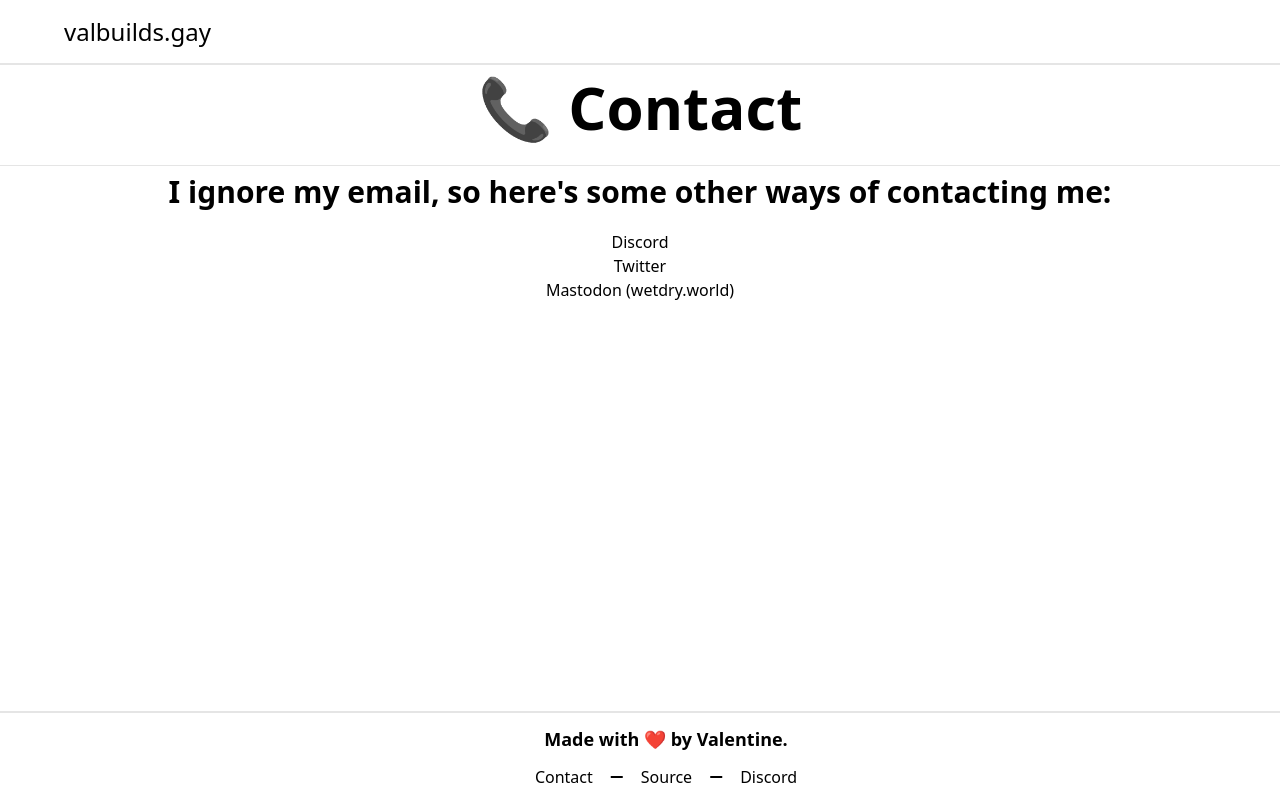
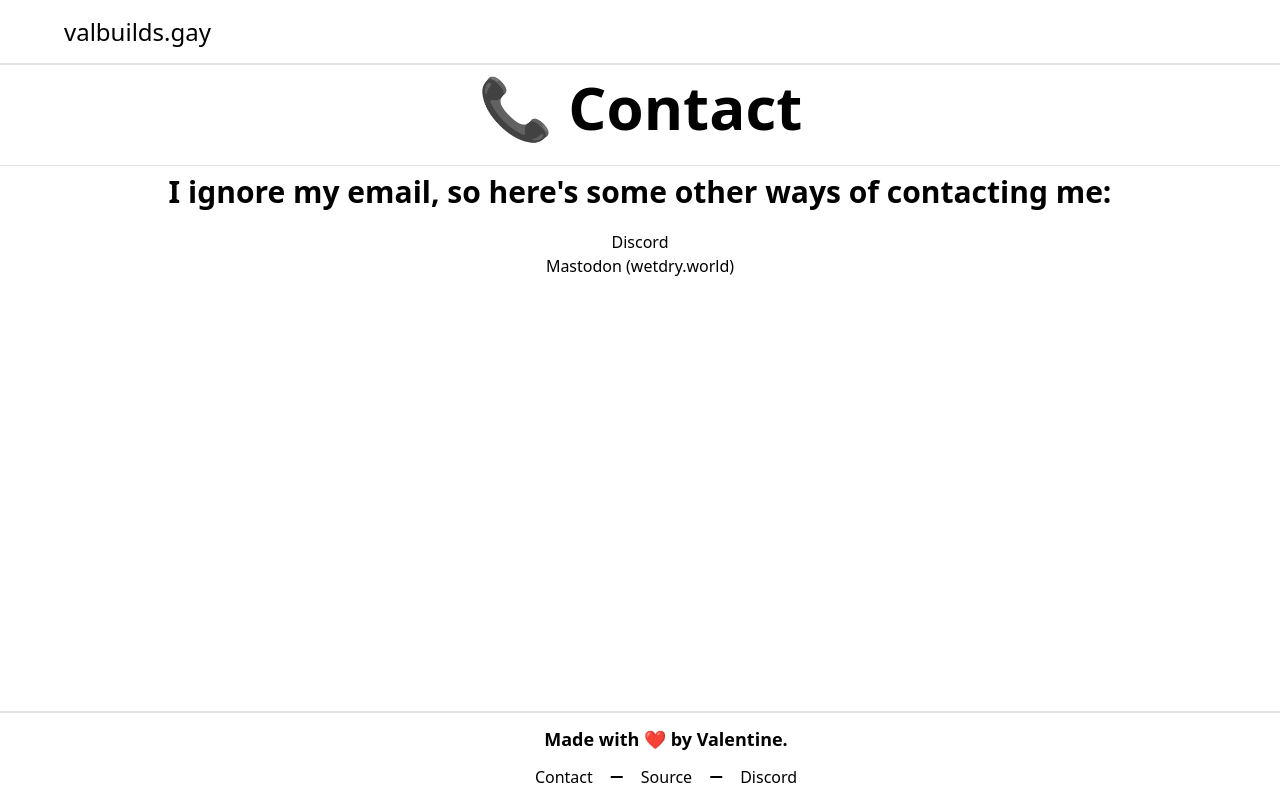
Before and after one commit to valbuildr/website, an Astro site: page /contact in a window 1280 px wide. Built offline with nearby package versions, Linux system fonts and the light colour scheme; Astro itself is replaced by a stand-in of ours.

Commit message:
remove twitter from contact page

```diff
--- a/src/pages/contact.astro
+++ b/src/pages/contact.astro
@@ -14,7 +14,6 @@
         <h2 class="text-center text-xl md:text-3xl font-semibold py-2">I ignore my email, so here's some other ways of contacting me:</h2>
         <ol class="flex flex-col py-3 items-center">
             <li><a href="https://discord.gg/3urn8Wn5S8" class="hover:underline">Discord</a></li>
-            <li><a href="https://twitter.com/valonthenet" class="hover:underline" title="No, I'm not calling it that.">Twitter</a></li>
             <li><a rel="me" href="https://wetdry.world/@valbuildr" class="hover:underline">Mastodon (wetdry.world)</a></li>
         </ol>
         <Footer />
```
